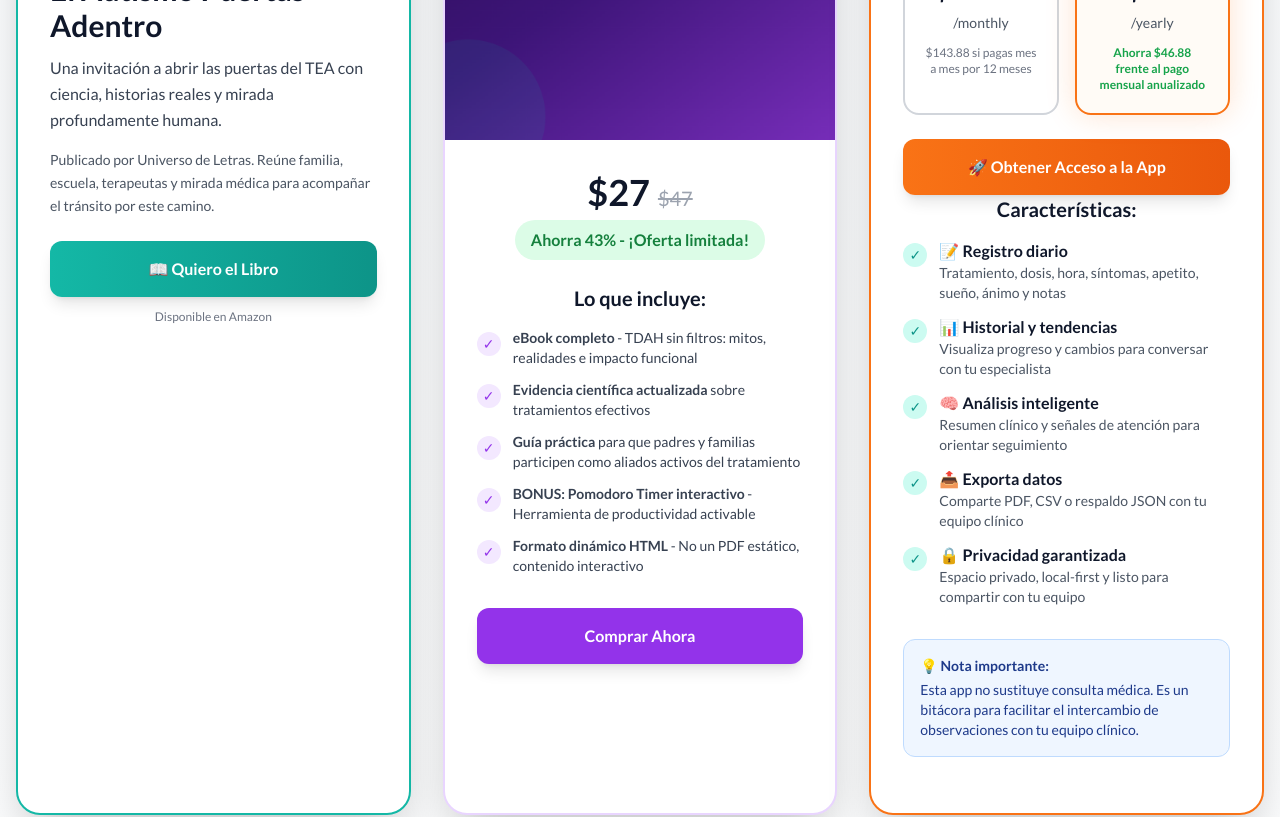
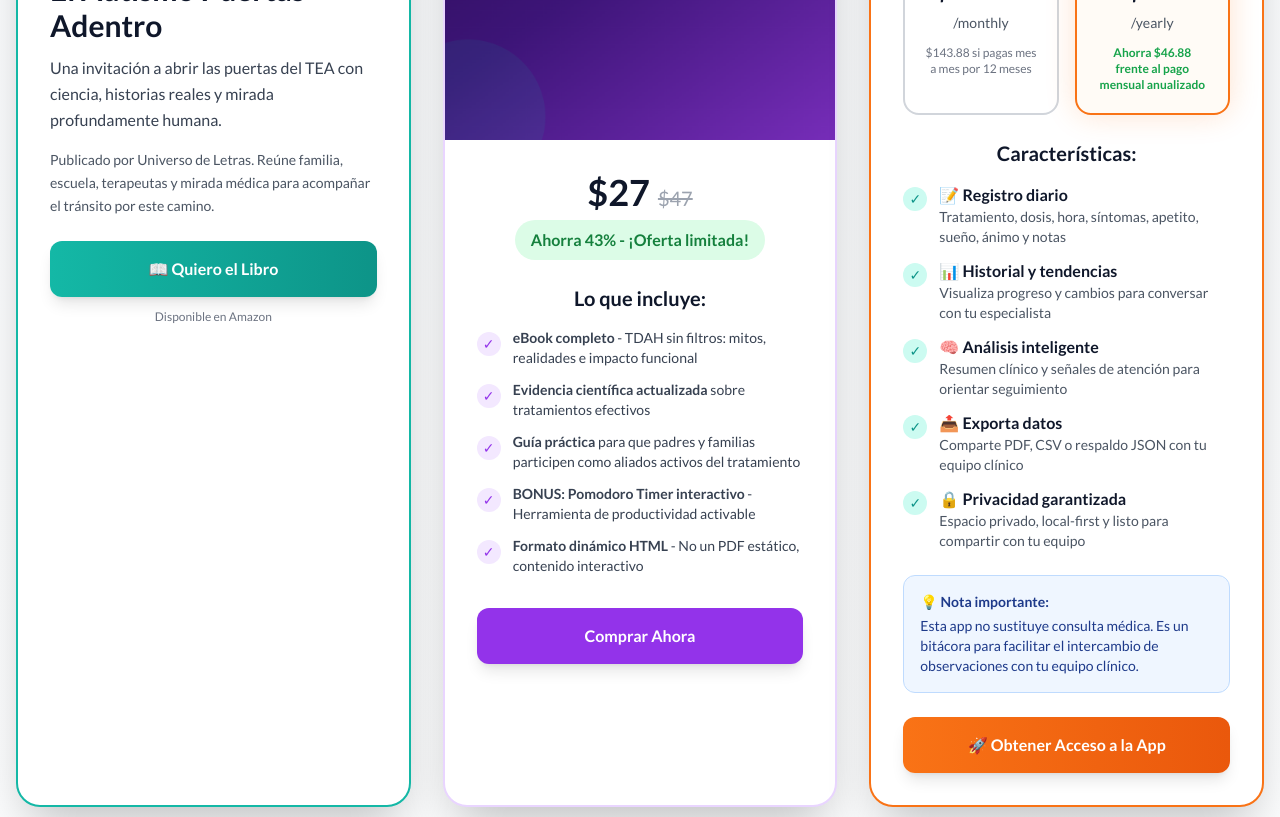
Before and after one commit to victogarcia4/gabyneuropedia-online-store, a Next.js app: page /servicios/infoproductos in a window 1280 px wide. Shown: the part 960-1777 px from the top of the page. Built offline with nearby package versions, Linux system fonts and the light colour scheme; no server answers.

Commit message:
move app CTA below note and use Stripe links

```diff
--- a/src/app/servicios/infoproductos/page.tsx
+++ b/src/app/servicios/infoproductos/page.tsx
@@ -201,7 +201,7 @@ export default function InfoproductosPage() {
               {/* Product Content */}
               <div className="p-6 lg:p-8">
                 {/* Pricing Options */}
-                <PricingSelector />
+                <PricingSelector>
 
                 {/* Features */}
                 <div className="mb-8">
@@ -268,13 +268,14 @@ export default function InfoproductosPage() {
                 </div>
 
                 {/* Note */}
-                <div className="bg-blue-50 border border-blue-200 rounded-xl p-4 mb-6 text-sm text-blue-900">
+                <div className="bg-blue-50 border border-blue-200 rounded-xl p-4 text-sm text-blue-900">
                   <p className="font-semibold mb-1">💡 Nota importante:</p>
                   <p>
                     Esta app no sustituye consulta médica. Es un bitácora para facilitar el intercambio
                     de observaciones con tu equipo clínico.
                   </p>
                 </div>
+                </PricingSelector>
               </div>
             </div>
           </div>
--- a/src/components/infoproductos/PricingSelector.tsx
+++ b/src/components/infoproductos/PricingSelector.tsx
@@ -1,11 +1,15 @@
 'use client'
 
-import { useState } from 'react'
+import { ReactNode, useState } from 'react'
 import Link from 'next/link'
 
 type PlanType = 'monthly' | 'yearly'
 
-export default function PricingSelector() {
+type PricingSelectorProps = {
+  children?: ReactNode
+}
+
+export default function PricingSelector({ children }: PricingSelectorProps) {
   const [selectedPlan, setSelectedPlan] = useState<PlanType>('yearly') // Default to yearly (recommended)
 
   return (
@@ -58,9 +62,17 @@ export default function PricingSelector() {
         </div>
       </div>
 
+      {children}
+
       {/* Direct Link to Checkout */}
       <Link
-        href={`/api/checkout?buy=${selectedPlan === 'monthly' ? 'app_monthly' : 'app_yearly'}`}
+        href={
+          selectedPlan === 'monthly'
+            ? 'https://buy.stripe.com/4gMdRag3n0Ms0ABcHI8IU01'
+            : 'https://buy.stripe.com/7sY00keZjbr6cjj6jk8IU02'
+        }
+        target="_blank"
+        rel="noopener noreferrer"
         className="block w-full bg-gradient-to-r from-orange-500 to-orange-600 text-white text-center px-6 py-4 rounded-xl font-bold text-base hover:from-orange-600 hover:to-orange-700 transition shadow-lg hover:shadow-orange-500/20"
       >
         🚀 Obtener Acceso a la App
```
